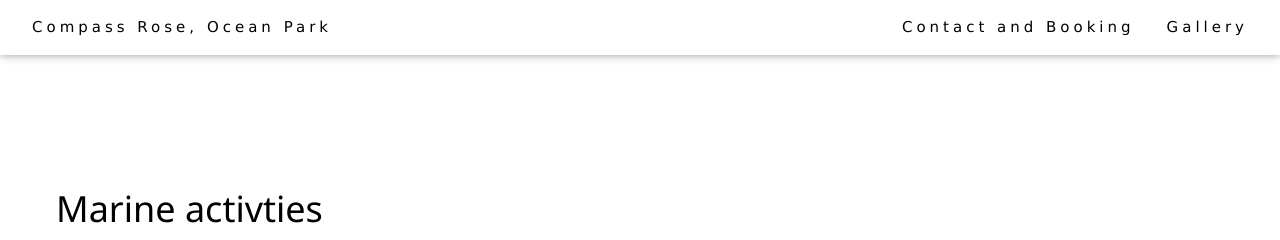
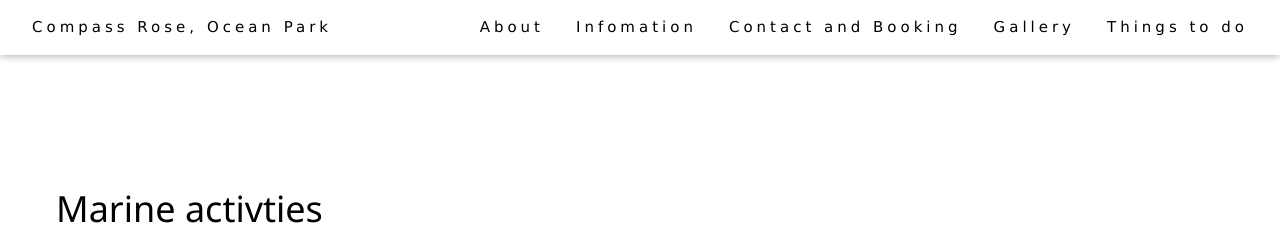
Before and after one commit to ScreamingFox/CompassRose, a plain HTML site: page thingstodo.html in a window 1280 px wide. Shown: the top 240 px of the page. Drawn offline with nearby package versions, Linux system fonts and the light colour scheme.

Commit message:
Update thingstodo.html
update nav bar

```diff
--- a/thingstodo.html
+++ b/thingstodo.html
@@ -5,23 +5,23 @@
 
 
 
+<!-- Navbar (sit on top) -->
 <div class="w3-top">
   <div class="w3-bar w3-white w3-padding w3-card" style="letter-spacing:4px;">
     <a href="#home" class="w3-bar-item w3-button">Compass Rose, Ocean Park</a>
     <!-- Right-sided navbar links. Hide them on small screens -->
     <div class="w3-right w3-hide-small">
-      <a href="#about" class="w3-bar-item w3-button"></a>
-
-      <a href="https://screamingfox.github.io/CompassRose/#contact" class="w3-bar-item w3-button">Contact and Booking</a>
+      <a href="#about" class="w3-bar-item w3-button">About</a>
+      <a href="#menu" class="w3-bar-item w3-button">Infomation</a>
+      <a href="#contact" class="w3-bar-item w3-button">Contact and Booking</a>
       <a href="gallery" class="w3-bar-item w3-button">Gallery</a>
-
-
-
-
+      <a href="thingstodo" class="w3-bar-item w3-button">Things to do</a>
 
     </div>
   </div>
 </div>
+
+
 
 <h1>Marine activties</h1>
 <!-- !PAGE CONTENT! -->
```
